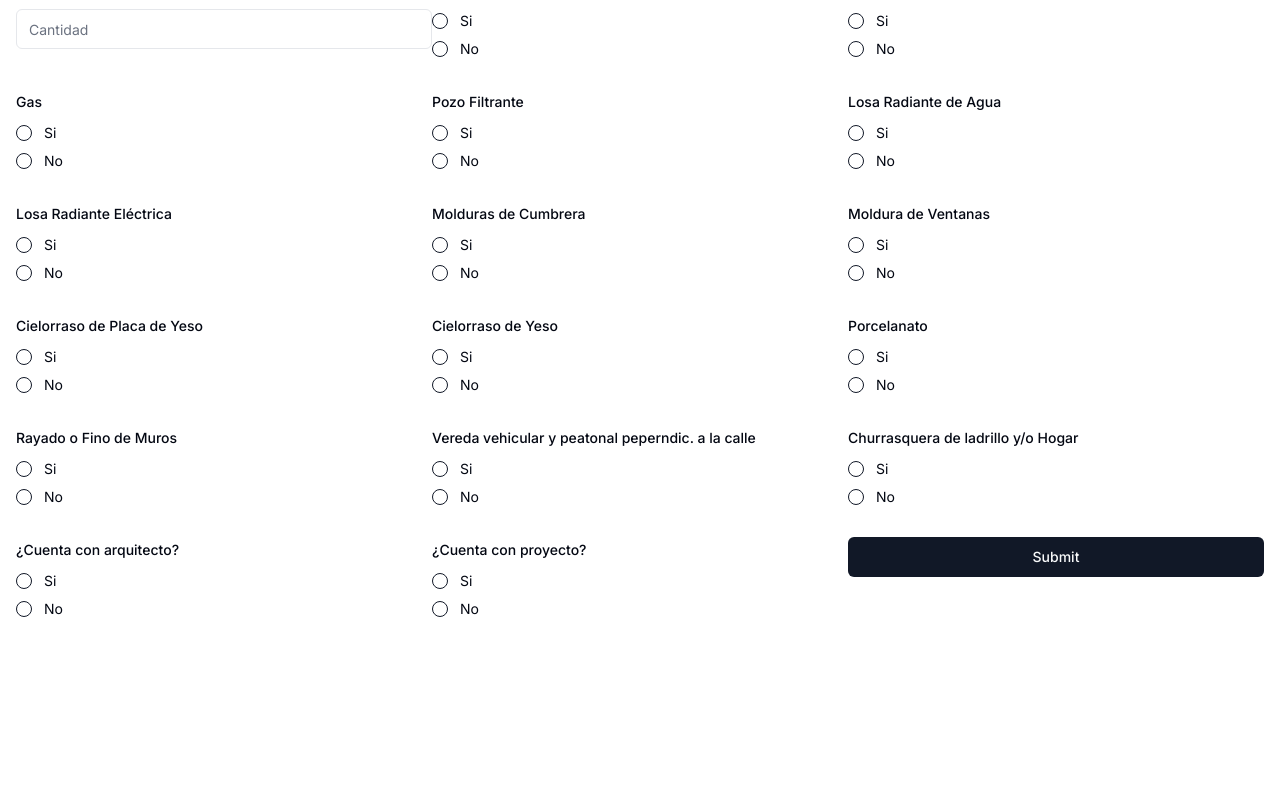
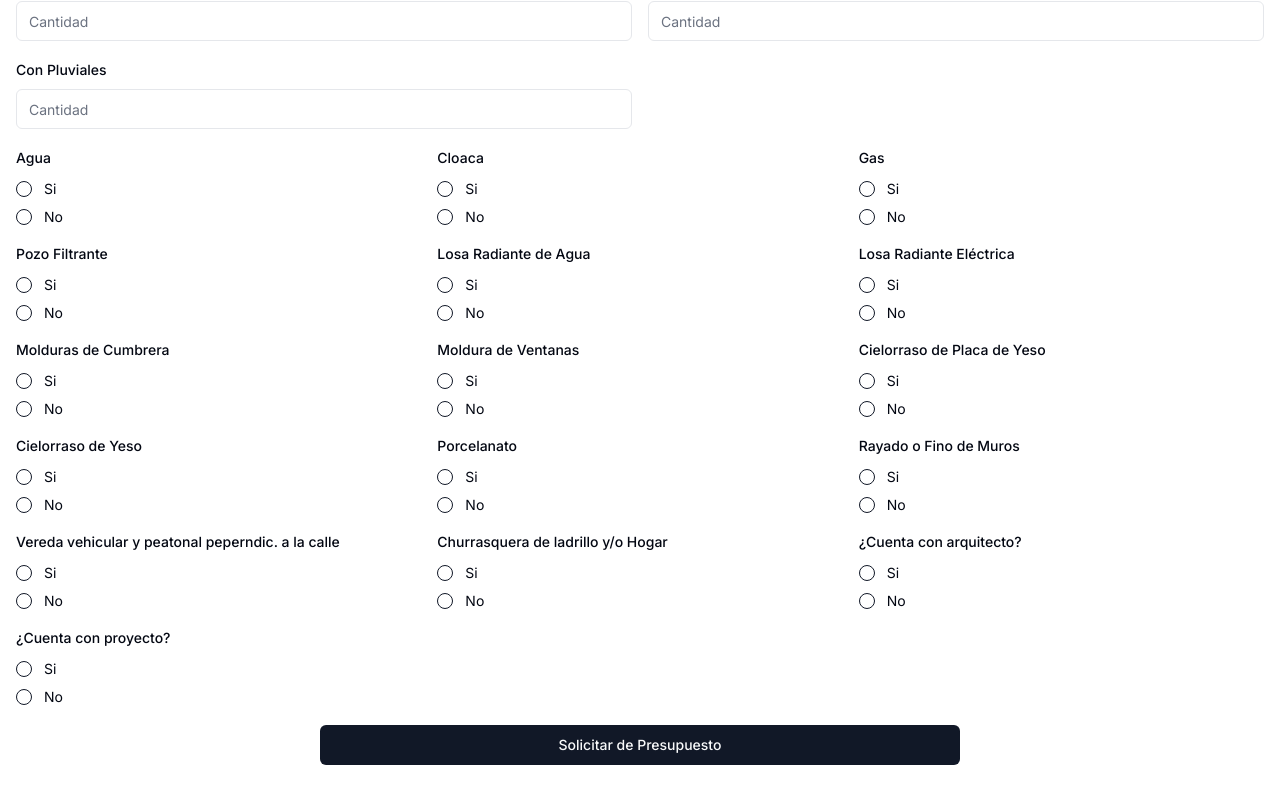
Before and after one commit to ginopastran/BathHouse, a Next.js app: page /otro in a window 1280 px wide. Shown: the part 487-1276 px from the top of the page. Before the commit the page ends 1120 px from the top, so only its background shows below. Built offline with nearby package versions, Linux system fonts and the light colour scheme.

Commit message:
Refactor form layout and submit button

```diff
--- a/app/otro/page.tsx
+++ b/app/otro/page.tsx
@@ -105,7 +105,8 @@ export default function ProfileForm() {
   };
   return (
     <Form {...form}>
-      <form onSubmit={form.handleSubmit(onSubmit)} className="space-y-8 m-4 grid grid-flow-row-dense grid-cols-3 grid-rows-3">
+      <form onSubmit={form.handleSubmit(onSubmit)} >
+        <div className="gap-4 m-4 grid grid-flow-row-dense grid-cols-2 grid-rows-2">
         <FormField
           control={form.control}
           name="nombre-completo"
@@ -331,6 +332,8 @@ export default function ProfileForm() {
             </FormItem>
           )}
         />
+        </div>
+        <div className="gap-4 grid mx-4   grid-flow-row-dense grid-cols-2 grid-rows-3 xl:grid-cols-3 2xl:grid-cols-3 ">
         <FormField
           control={form.control}
           name="agua"
@@ -876,9 +879,11 @@ export default function ProfileForm() {
                 </FormItem>
             )}
             />
+            </div>
 
-
-        <Button type="submit">Submit</Button>
+        <div className="flex justify-center pt-5 pb-6 ">
+        <Button type="submit" className="w-[50%]">Solicitar de Presupuesto</Button>
+        </div>
       </form>
     </Form>
   );
```
